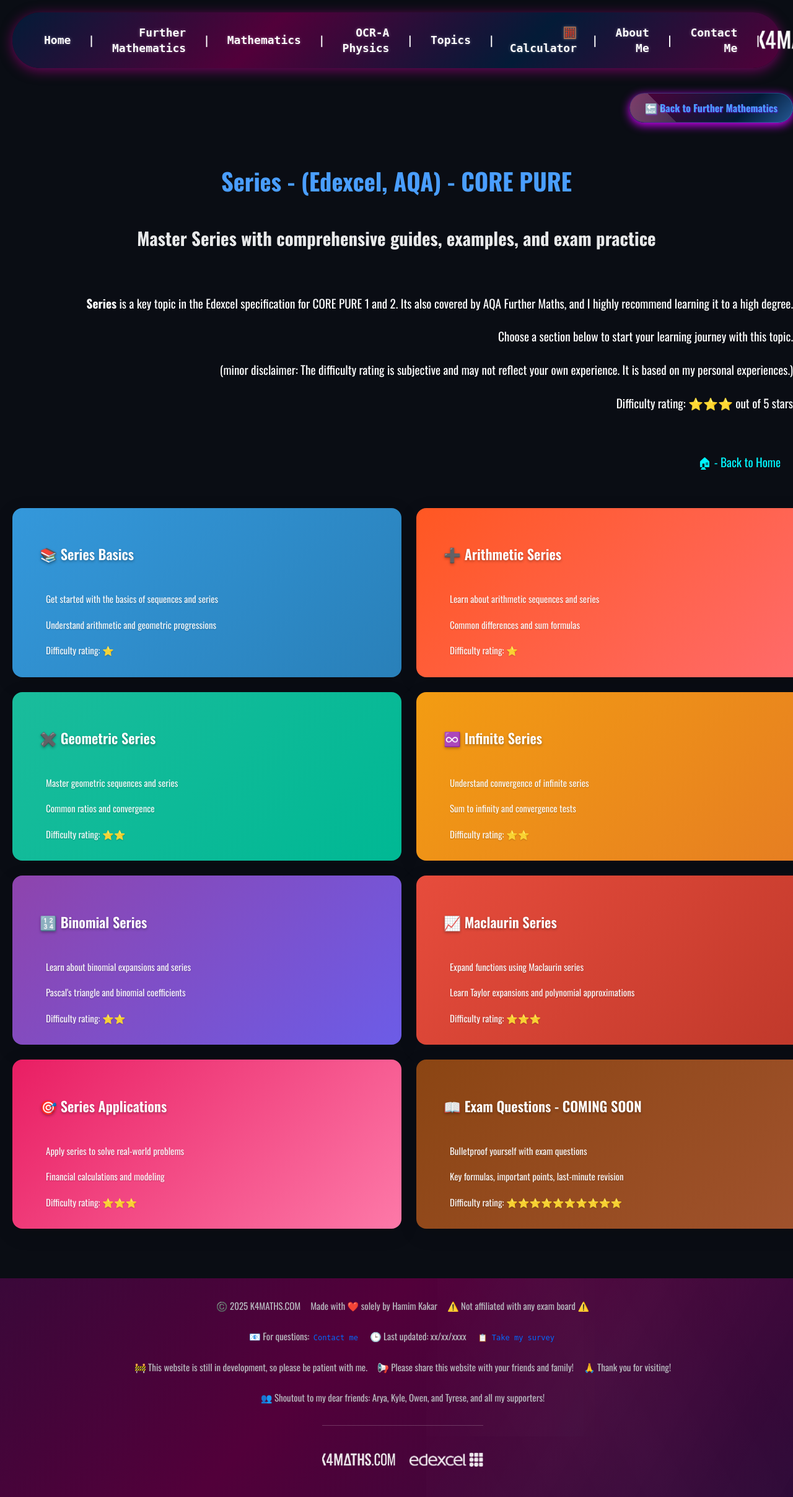
After one commit to h-kakar11/math-tutorial-website, a Flask app: page /SeriesFrontPage in a window 1280 px wide. The commit adds this page. Shown: the whole page at 62% size. Run offline with Flask 3, Linux system fonts and the light colour scheme.

Commit message:
added hyperlinks and added the page for the frontpage of series core pure 1

```diff
--- a/app.py
+++ b/app.py
@@ -151,6 +151,9 @@ def rational_deno():
 def series_basics():
     return render_template("SeriesCP1/SeriesBasics.html")
 
+@app.route("/SeriesFrontPage")
+def series_front_page():
+    return render_template("SeriesCP1/SeriesFrontPage.html")
 
 # ========================================================================================
 
--- a/templates/SeriesCP1/SeriesBasics.html
+++ b/templates/SeriesCP1/SeriesBasics.html
@@ -105,7 +105,7 @@
       <div class="definition-box">
         <h4 class="box-title">📖 Definition</h4>
         <p class="lesson-text">
-          <strong>TERM_HERE:</strong> DEFINITION_HERE
+          <strong>Sigma:</strong> The symbol $$\sum$$ is used to represent the sum of a series. It is followed by an expression that defines the terms to be added.
         </p>
       </div>
 
--- /dev/null
+++ b/templates/SeriesCP1/SeriesFrontPage.html
@@ -0,0 +1,120 @@
+{% extends "base.html" %}
+
+{% block title %}Series - K4Maths{% endblock %}
+
+{% block head %}
+    <link rel="preconnect" href="https://fonts.googleapis.com">
+    <link rel="preconnect" href="https://fonts.gstatic.com" crossorigin>
+    <link href="https://fonts.googleapis.com/css2?family=Oswald:wght@200..700&display=swap" rel="stylesheet">
+    <meta name="description" content="Learn about Series - Edexcel specification">
+{% endblock %}
+
+{% block content %}
+    <a href="{{ url_for('further_maths') }}" class="back-to-home">🔙 Back to Further Mathematics</a>
+
+    <section class="topic-header"></section>
+        <h1>Series - (Edexcel, AQA) - CORE PURE</h1>
+        <h2>Master Series with comprehensive guides, examples, and exam practice</h2>
+    </section>
+
+    <section class="topic-intro">
+        <p style="text-align: center; padding: 5px 0px;"></p>
+            <strong>Series</strong> is a key topic in the Edexcel specification for CORE PURE 1 and 2. Its also covered by AQA Further Maths, and I highly recommend learning it to a high degree.
+            <br><br>
+            Choose a section below to start your learning journey with this topic.
+            <br><br>
+            (minor disclaimer: The difficulty rating is subjective and may not reflect your own experience. It is based on my personal experiences.)
+            <br><br>
+            Difficulty rating: ⭐⭐⭐ out of 5 stars
+        </p>
+    </section>
+
+    <div style="margin-top: 20px;">
+        <a href="{{ url_for('index') }}" style="margin-right: 20px; margin-left: 20px;">🏠︎ - Back to Home<br></a>
+    </div>
+
+    <main class="topics-grid">
+
+        <!-- intro Section -->
+            <a href="/SeriesBasics" aria-label="Introduction to Series">
+                <article class="topic-card topic-card-blue">
+                    <h3>📚 Series Basics</h3>
+                    <p class="TopicsList">Get started with the basics of sequences and series</p>
+                    <p class="TopicsList">Understand arithmetic and geometric progressions</p>
+                    <p class="TopicsList">Difficulty rating: ⭐</p>
+                </article>
+            </a>
+
+        <!-- Arithmetic Series -->
+        <a href="{{ url_for('arithmetic_series') }}" aria-label="Arithmetic Series">
+            <article class="topic-card topic-card-orangutan">
+                <h3>➕ Arithmetic Series</h3>
+                <p class="TopicsList">Learn about arithmetic sequences and series</p>
+                <p class="TopicsList">Common differences and sum formulas</p>
+                <p class="TopicsList">Difficulty rating: ⭐</p>
+            </article>
+        </a>
+
+        <!-- Geometric Series -->
+        <a href="{{ url_for('geometric_series') }}" aria-label="Geometric Series">
+            <article class="topic-card topic-card-teal">
+                <h3>✖️ Geometric Series</h3>
+                <p class="TopicsList">Master geometric sequences and series</p>
+                <p class="TopicsList">Common ratios and convergence</p>
+                <p class="TopicsList">Difficulty rating: ⭐⭐</p>
+            </article>
+        </a>
+
+        <!-- Infinite Series -->
+        <a href="{{ url_for('infinite_series') }}" aria-label="Infinite Series">
+            <article class="topic-card topic-card-orange">
+                <h3>♾️ Infinite Series</h3>
+                <p class="TopicsList">Understand convergence of infinite series</p>
+                <p class="TopicsList">Sum to infinity and convergence tests</p>
+                <p class="TopicsList">Difficulty rating: ⭐⭐</p>
+            </article>
+        </a>
+
+        <!-- Binomial Series -->
+        <a href="{{ url_for('binomial_series') }}" aria-label="Binomial Series">
+            <article class="topic-card topic-card-purple">
+                <h3>🔢 Binomial Series</h3>
+                <p class="TopicsList">Learn about binomial expansions and series</p>
+                <p class="TopicsList">Pascal's triangle and binomial coefficients</p>
+                <p class="TopicsList">Difficulty rating: ⭐⭐</p>
+            </article>
+        </a>
+
+        <!-- Maclaurin Series -->
+    <a href="{{ url_for('maclaurin_series') }}" aria-label="Maclaurin Series">
+        <article class="topic-card topic-card-red">
+                <h3>📈 Maclaurin Series</h3>
+                <p class="TopicsList">Expand functions using Maclaurin series</p>
+                <p class="TopicsList">Learn Taylor expansions and polynomial approximations</p>
+                <p class="TopicsList">Difficulty rating: ⭐⭐⭐</p>
+        </article>
+    </a>
+
+        <!-- Series Applications -->
+    <a href="{{ url_for('series_applications') }}" aria-label="Series Applications">
+        <article class="topic-card topic-card-pink">
+                <h3>🎯 Series Applications</h3>
+                <p class="TopicsList">Apply series to solve real-world problems</p>
+                <p class="TopicsList">Financial calculations and modeling</p>
+                <p class="TopicsList">Difficulty rating: ⭐⭐⭐</p>
+        </article>
+    </a>
+
+        <!-- Revision Summary -->
+    <a href="#revision" aria-label="Revision Summary">
+        <article class="topic-card topic-card-brown">
+                <h3>📖 Exam Questions - COMING SOON</h3>
+                <p class="TopicsList">Bulletproof yourself with exam questions</p>
+                <p class="TopicsList">Key formulas, important points, last-minute revision</p>
+                <p class="TopicsList">Difficulty rating: ⭐⭐⭐⭐⭐⭐⭐⭐⭐⭐</p>
+        </article>
+    </a>
+
+    </main>
+
+{% endblock %}
--- a/templates/index.html
+++ b/templates/index.html
@@ -56,7 +56,8 @@
     <h2>Mathematics Topics</h2>
     <ul id="maths-topics-list">
       <li><a href="/AlgebraicExpressions"><span>Algebraic Expressions</span></a></li>
-      <li><a href="/ComplexNumbers"><span>Complex Numbers</span></a></li>
+      <li><a href="/ComplexNumbers"><span>Complex Numbers CP1</span></a></li>
+      <li><a href="/Series"><span>Series CP1</span></a></li>
 </ul>
 
   </div>
```
